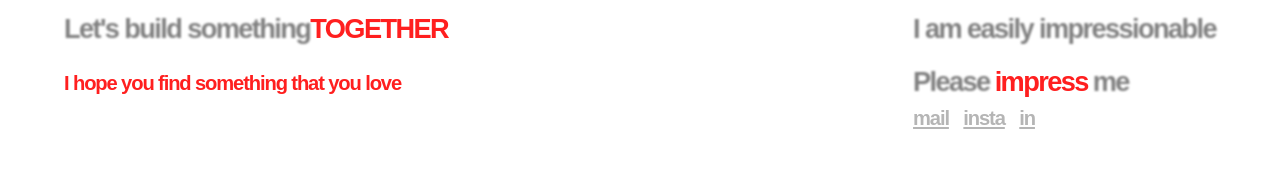
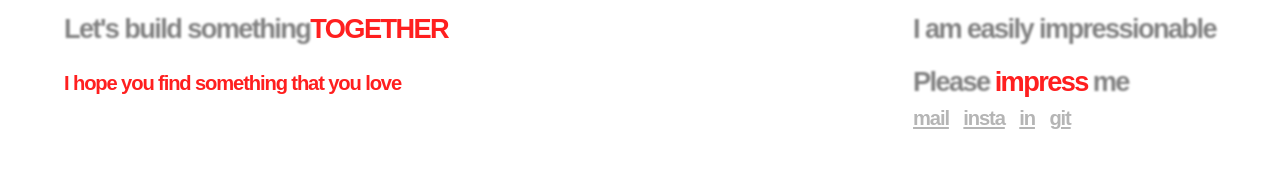
Before and after one commit to thelastone07/thelastone07.github.io, a Jekyll site: the page index.html, which Jekyll copies as it is, in a window 1280 px wide. Shown: the part 2180-2352 px from the top of the page. Built offline with Jekyll 4.4.1, drawn with Linux system fonts in a browser that asks for light colours.

Commit message:
added git link

```diff
--- a/_layouts/default.html
+++ b/_layouts/default.html
@@ -69,6 +69,7 @@
     <a class = "hover-text link" href="mailto:dhananjayaswain99@gmail.com">mail</a>
     <a class="hover-text link" href="http://instagram.com/dhananjaya07/">insta</a>
     <a class="hover-text link" href="https://www.linkedin.com/in/dhananjaya-swain-892071225/">in</a>
+    <a class ="hover-text link" href="https://github.com/thelastone07">git</a>
   </div>
 
   </footer>
--- a/_layouts/post.html
+++ b/_layouts/post.html
@@ -58,6 +58,7 @@
     <a class = "hover-text link" href="mailto:dhananjayaswain99@gmail.com">mail</a>
     <a class="hover-text link" href="http://instagram.com/dhananjaya07/">insta</a>
     <a class="hover-text link" href="https://www.linkedin.com/in/dhananjaya-swain-892071225/">in</a>
+    <a class ="hover-text link" href="https://github.com/thelastone07">git</a>
   </div>
 
   </footer>
--- a/gallery.html
+++ b/gallery.html
@@ -47,6 +47,7 @@
     <a class = "hover-text link" href="mailto:dhananjayaswain99@gmail.com">mail</a>
     <a class="hover-text link" href="http://instagram.com/dhananjaya07/">insta</a>
     <a class="hover-text link" href="https://www.linkedin.com/in/dhananjaya-swain-892071225/">in</a>
+    <a class ="hover-text link" href="https://github.com/thelastone07">git</a>
   </div>
 
   </footer>
--- a/index.html
+++ b/index.html
@@ -122,6 +122,7 @@
     <a class = "hover-text link" href="mailto:dhananjayaswain99@gmail.com">mail</a>
     <a class="hover-text link" href="http://instagram.com/dhananjaya07/">insta</a>
     <a class="hover-text link" href="https://www.linkedin.com/in/dhananjaya-swain-892071225/">in</a>
+    <a class ="hover-text link" href="https://github.com/thelastone07">git</a>
   </div>
 
   </footer>
```
